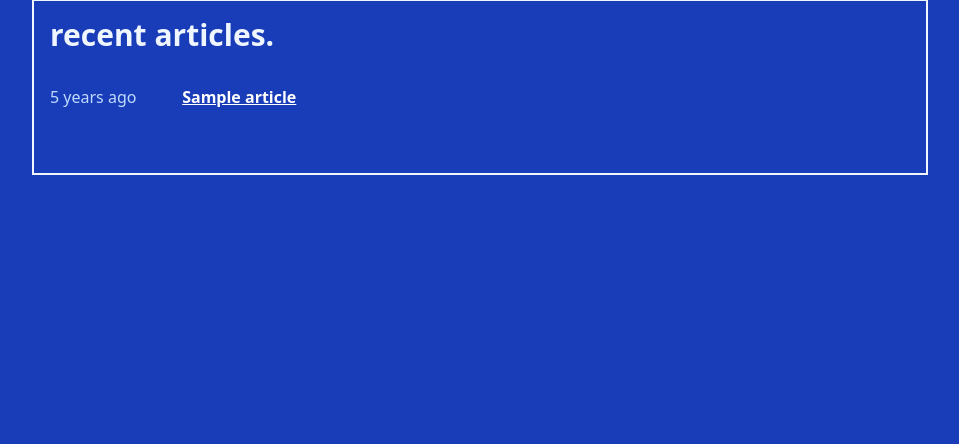
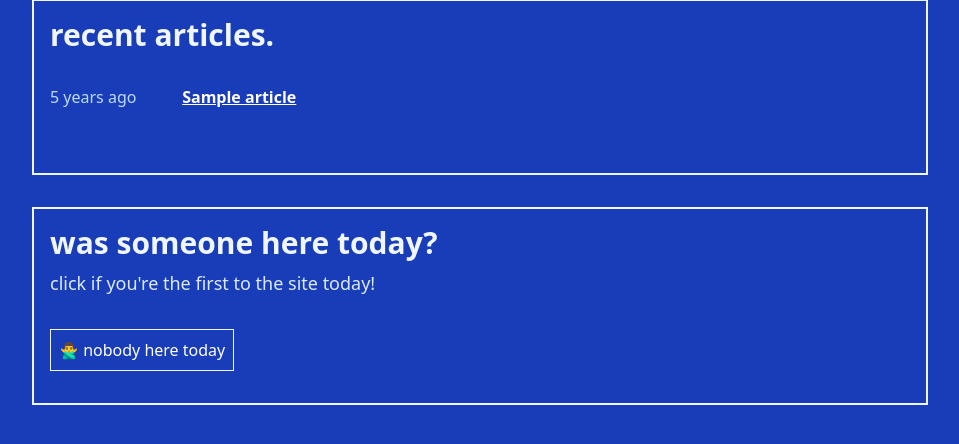
Before and after one commit to devalexwhite/mysite, a Laravel app: page / in a window 1280 px wide. Shown: the part 185-629 px from the top of the page, without its empty margins (160-1119 px from the left). Run offline with Laravel 12, Linux system fonts and the light colour scheme; tables that the repository leaves empty hold one stand-in row (Sample ...); style sheets or scripts are compiled from the project's sources; some libraries are stand-ins or nearby versions; some web fonts are replaced.

Commit message:
Add somebody here widget

```diff
--- /dev/null
+++ b/app/Livewire/WasSomeHereWidget.php
@@ -0,0 +1,53 @@
+<?php
+
+namespace App\Livewire;
+
+use App\Models\KeyValueStore;
+use Carbon\Carbon;
+
+use Livewire\Component;
+
+class WasSomeHereWidget extends Component
+{
+    public $value = false;
+    public $firstVisitTime = null;
+
+    public function mount()
+    {
+        $result = KeyValueStore::where("key", "someone_here")->first();
+
+        if ($result == null) {
+            $this->value = false;
+            return;
+        }
+
+        $parsedDate = Carbon::parse($result->value);
+
+        if ($parsedDate->isBefore(Carbon::today())) {
+            $this->value = false;
+            return;
+        }
+
+        $this->value = true;
+        $this->firstVisitTime = $parsedDate;
+    }
+
+    public function render()
+    {
+        return view('livewire.was-some-here-widget');
+    }
+
+    public function setValue()
+    {
+        if ($this->value === false) {
+            $record = KeyValueStore::findOrNew('someone_here');
+            $record->key = 'someone_here';
+            $record->value = Carbon::now();
+
+            $record->save();
+            $this->value = true;
+            $this->firstVisitTime = Carbon::now();
+        }
+
+    }
+}
--- a/app/Models/Article.php
+++ b/app/Models/Article.php
@@ -3,6 +3,7 @@
 namespace App\Models;
 
 use Illuminate\Database\Eloquent\Model;
+use Illuminate\Database\Eloquent\Relations\BelongsTo;
 use Illuminate\Database\Eloquent\Relations\BelongsToMany;
 use Illuminate\Database\Eloquent\SoftDeletes;
 
@@ -23,9 +24,9 @@ class Article extends Model
         'updated_at' => 'datetime',
     ];
 
-    public function user()
+    public function user(): BelongsTo
     {
-        return $this->belongsTo(User::class, 'author_id');
+        return $this->belongsTo(User::class);
     }
 
     public function tags(): BelongsToMany
--- /dev/null
+++ b/resources/views/livewire/was-some-here-widget.blade.php
@@ -0,0 +1,14 @@
+<section class="p-4 border-2 border-blue-50 w-full mt-8">
+    <header class="mb-4">
+        <h2 class="font-bold text-3xl mb-2 text-blue-50">was someone here today?</h2>
+        <p class="font-light text-lg mb-8 text-blue-100">click if you're the first to the site today!</p>
+        <button wire:click="setValue" class="border border-solid border-blue-50 text-white p-2 cursor-pointer">
+            {{ $value ? '✅ someone was here' : '🙅‍♂️ nobody here today' }}
+        </button>
+        @if ($value)
+            <p class="font-light text-sm mt-2 text-blue-100">
+                the first visit was {{ $firstVisitTime->diffForHumans() }} ago!
+            </p>
+        @endif
+    </header>
+</section>
--- a/resources/views/welcome.blade.php
+++ b/resources/views/welcome.blade.php
@@ -1,8 +1,9 @@
 <x-layout>
-    <section class="p-4 border-2 border-blue-50 w-full mt-8">
+    <section class="p-4 border-2 border-blue-50 w-full mt-8 mb-8">
         <header class="mb-4">
             <h2 class="font-bold text-3xl mb-8 text-blue-50">recent articles.</h2>
             <livewire:articles-list lazy-load="true" perPage="5" />
         </header>
     </section>
+    <livewire:was-some-here-widget lazy-load="true" />
 </x-layout>
```
Also changed, not shown: app/Filament/Resources/ArticleResource.php (+5 -6 lines), app/Filament/Resources/ArticleResource/Pages/CreateArticle.php (+8 -0 lines), app/Models/KeyValueStore.php (added, +14 -0 lines), database/migrations/2025_04_08_123704_create_key_value_stores_table.php (added).
